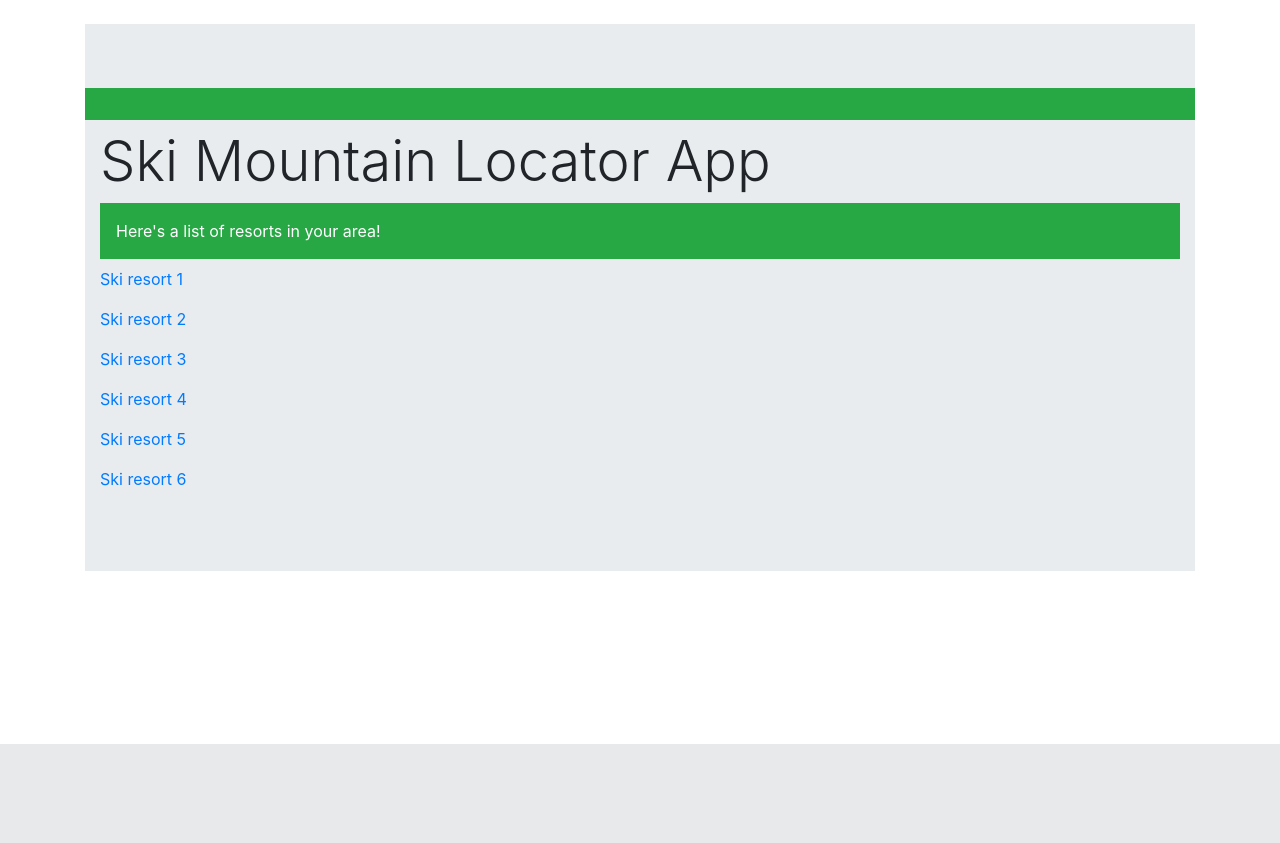
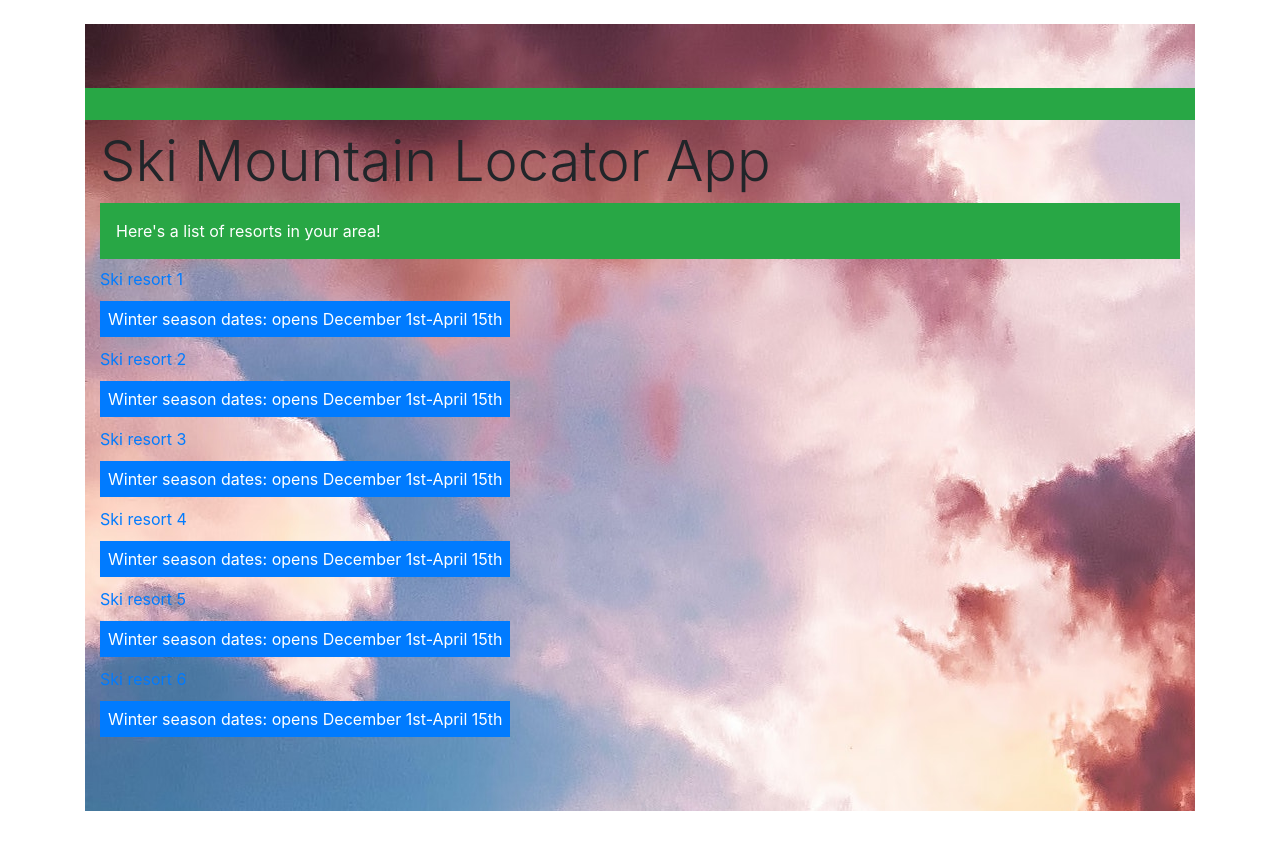
Before and after one commit to rkemp12/SkiMoLoCo, a Django app: page /resorts/ in a window 1280 px wide. Shown: the part 56-899 px from the top of the page. Before the commit the page ends 800 px from the top, so only its background shows below. Run offline with Django 3.2, Linux system fonts and the light colour scheme.

Commit message:
Background images/icon

```diff
--- a/templates/home.html
+++ b/templates/home.html
@@ -4,7 +4,8 @@
 
 {% block content %}
 	<br/>
-	<div class="jumbotron jumbotron-fluid">
+	<div class="has-bg-img">
+	<div class="jumbotron jumbotron-fluid" style="background: url(/static/images/cloud.jpg);">
 		<div class="container-fluid">
 		<div class="p-3 mb-2 bg-success text-white"></div>
 		<h1 class="display-3">Ski Mountain Locator App</h1>
--- a/templates/location_directions.html
+++ b/templates/location_directions.html
@@ -4,7 +4,7 @@
 
 {% block content %}
 <br/>
-	<div class="jumbotron jumbotron-fluid">
+	<div class="jumbotron jumbotron-fluid" style="background: url(/static/images/cloud.jpg);">
 		<div class="container-fluid">
 		<h1 class="display-5">Ski Mountain Locator App</h1>
 		<p>Here's your directions:</p>
--- a/templates/resorts_view.html
+++ b/templates/resorts_view.html
@@ -4,17 +4,17 @@
 
 {% block content %}
 <br/>
-<div class="jumbotron jumbotron-fluid">
+<div class="jumbotron jumbotron-fluid" style="background: url(/static/images/cloud.jpg);">
 	<div class="p-3 mb-2 bg-success text-white"></div>
 	<div class="container-fluid">
 	<h1 class="display-4">Ski Mountain Locator App</h1>
 	<div class="p-3 mb-2 bg-success text-white">Here's a list of resorts in your area!</div>
-	<p><a href="{% url 'location_directions' %}">Ski resort 1</a></p>
-	<p><a href="{% url 'location_directions' %}">Ski resort 2</a></p>
-	<p><a href="{% url 'location_directions' %}">Ski resort 3</a></p>
-	<p><a href="{% url 'location_directions' %}">Ski resort 4</a></p>
-	<p><a href="{% url 'location_directions' %}">Ski resort 5</a></p>
-	<p><a href="{% url 'location_directions' %}">Ski resort 6</a></p>
+	<p><a href="{% url 'location_directions' %}">Ski resort 1</a><div class="d-inline p-2 bg-primary text-white">Winter season dates: opens December 1st-April 15th</div></p>
+	<p><a href="{% url 'location_directions' %}">Ski resort 2</a><div class="d-inline p-2 bg-primary text-white">Winter season dates: opens December 1st-April 15th</div></p>
+	<p><a href="{% url 'location_directions' %}">Ski resort 3</a><div class="d-inline p-2 bg-primary text-white">Winter season dates: opens December 1st-April 15th</div></p>
+	<p><a href="{% url 'location_directions' %}">Ski resort 4</a><div class="d-inline p-2 bg-primary text-white">Winter season dates: opens December 1st-April 15th</div></p>
+	<p><a href="{% url 'location_directions' %}">Ski resort 5</a><div class="d-inline p-2 bg-primary text-white">Winter season dates: opens December 1st-April 15th</div></p>
+	<p><a href="{% url 'location_directions' %}">Ski resort 6</a><div class="d-inline p-2 bg-primary text-white">Winter season dates: opens December 1st-April 15th</div></p>
 
 
 
```
Also changed, not shown: accounts/models.py (+7 -0 lines), db.sqlite3, static/images/SkiMoLoCo-logos_white.png (added).
